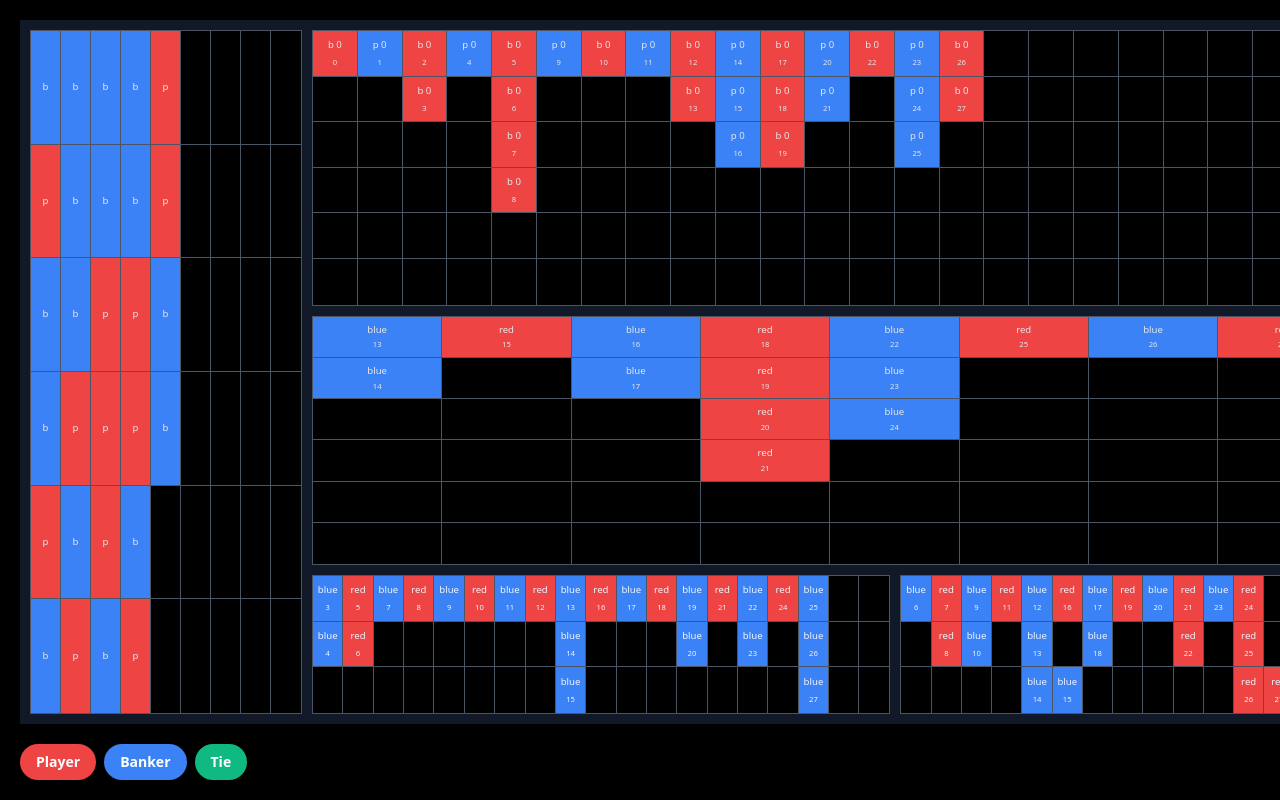
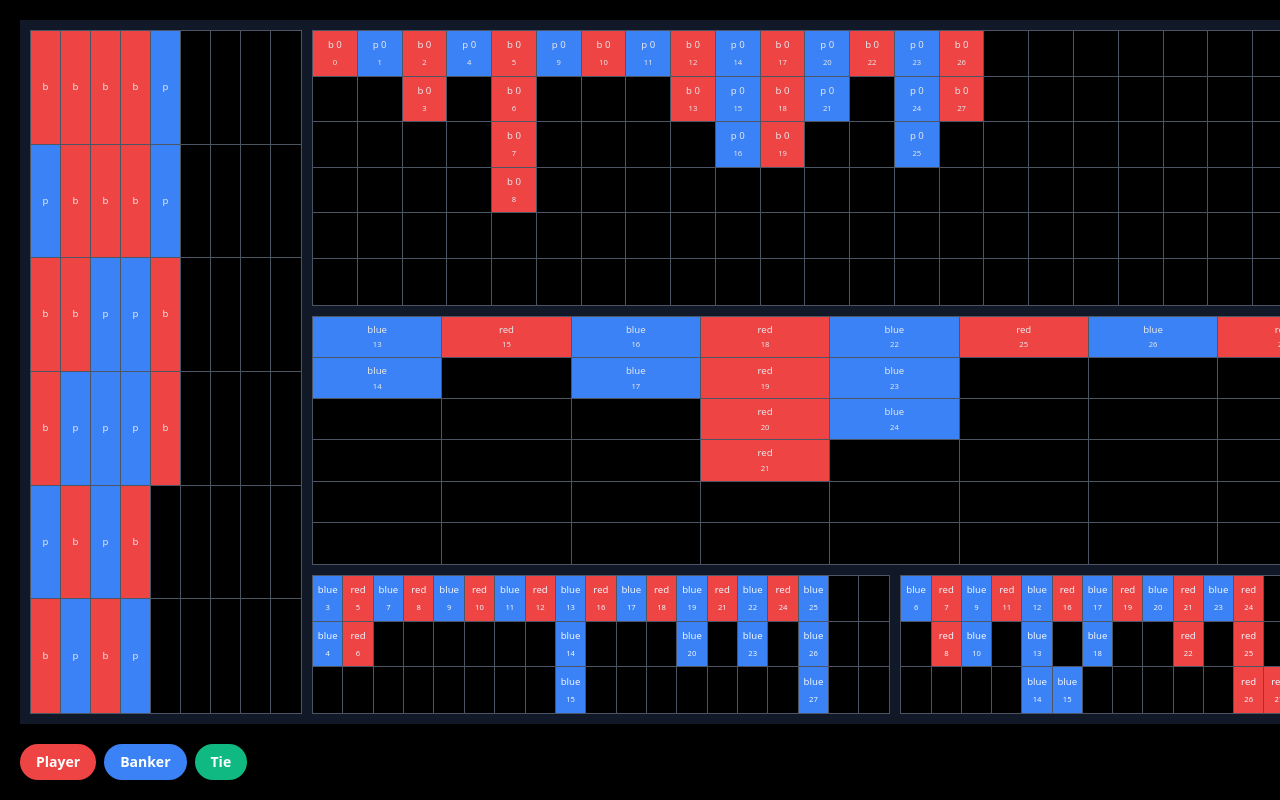
Before and after one commit to toewailin/baccarat-roadmap, a Vue app: page / in a window 1280 px wide. Shown: the top 800 px of the page. Built offline with nearby package versions, Linux system fonts and the light colour scheme.

Commit message:
change color

```diff
--- a/src/views/home/Home.vue
+++ b/src/views/home/Home.vue
@@ -18,8 +18,8 @@
                 :key="colKey"
                 class="grid__col text-gray-200"
                 :class="{
-                  'bg-red-500': col && col.value === 'p',
-                  'bg-blue-500': col && col.value === 'b',
+                  'bg-red-500': col && col.value === 'b',
+                  'bg-blue-500': col && col.value === 'p',
                   'bg-green-500': col && col.value === 't',
                 }"
               >
```
